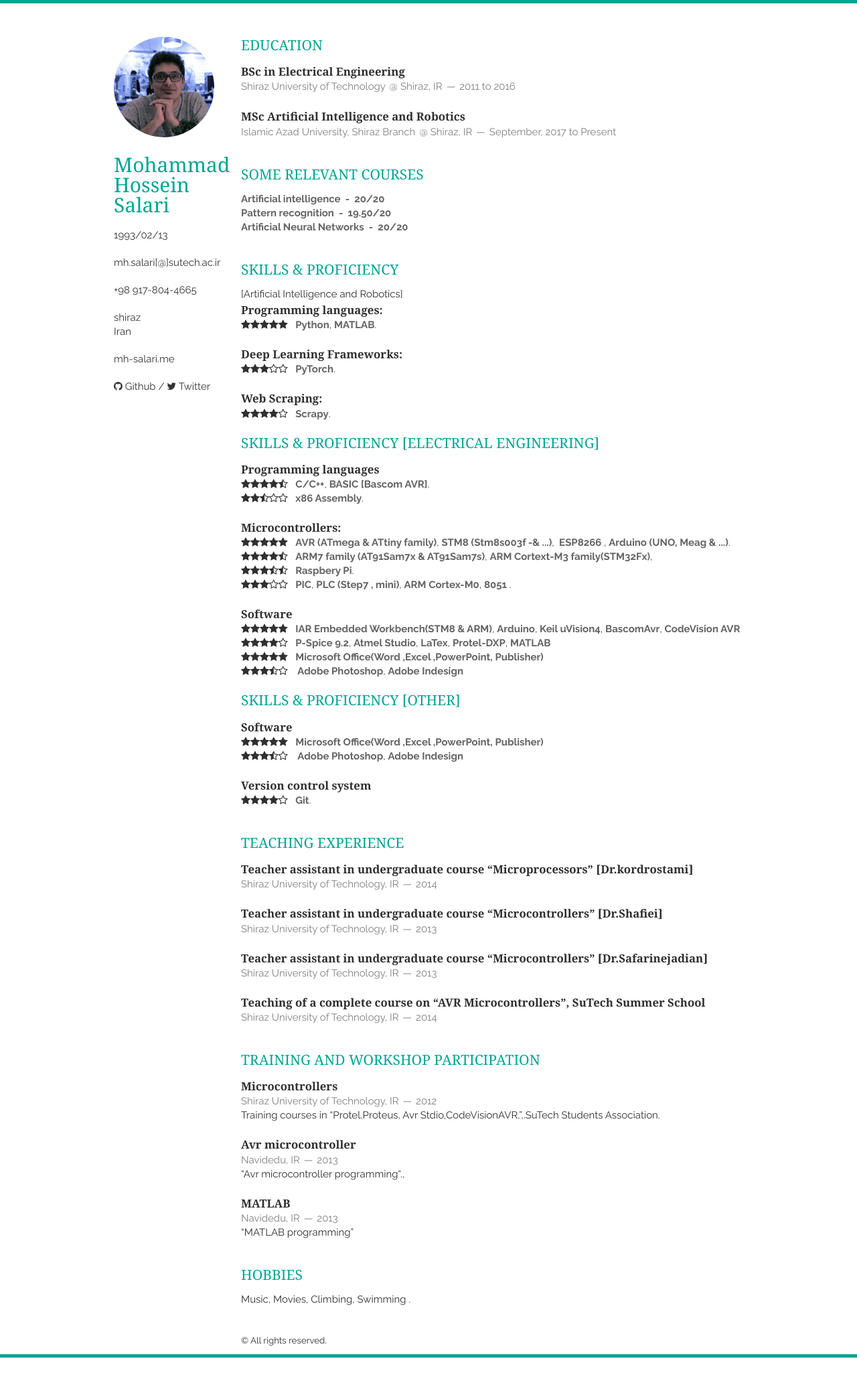
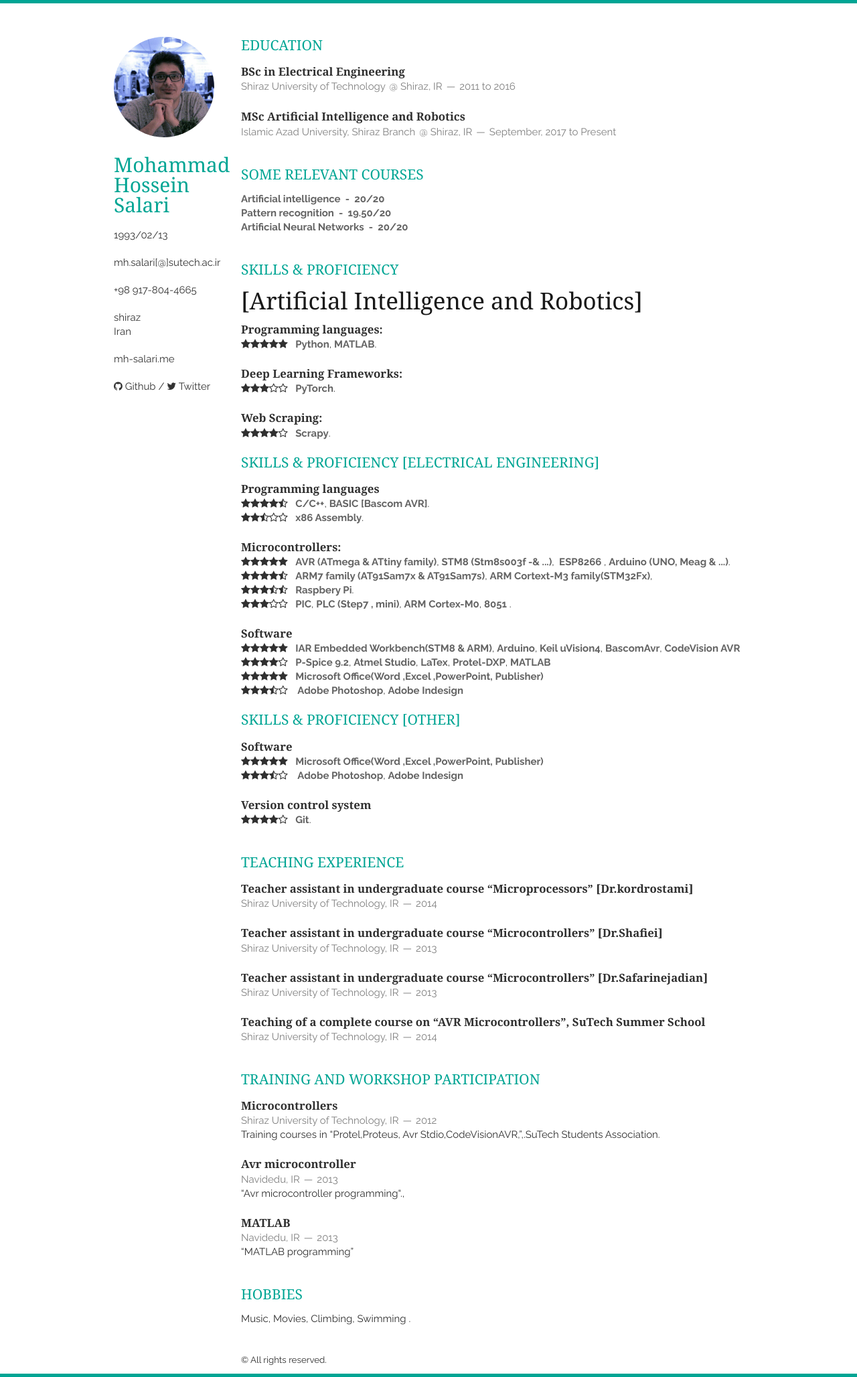
Before and after one commit to yazdipour/cv, a Jekyll site: the page built from index.html, in a window 1280 px wide. Shown: the whole page at 67% size. Built offline with Jekyll 4.4.1, drawn with Linux system fonts in a browser that asks for light colours; nearby versions of some CDN libraries; before the commit the page ends 2027 px from its top, so only the background shows below that.

```diff
--- a/_includes/skills.html
+++ b/_includes/skills.html
@@ -1,7 +1,7 @@
 <section class="thirteen columns">
 
 
-    <h1>Skills & Proficiency</h1></h2> [Artificial Intelligence and Robotics]</h2>
+    <h1>Skills & Proficiency</h1><h2>[Artificial Intelligence and Robotics]</h2>
     <article>
         <header>
             <h1>Programming languages:</h1>
```
